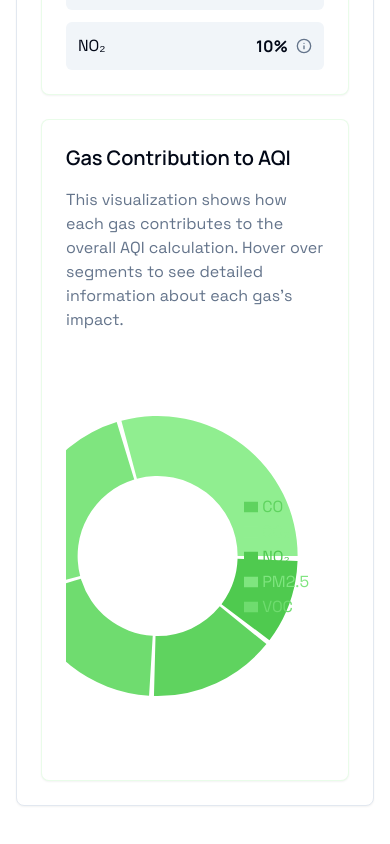
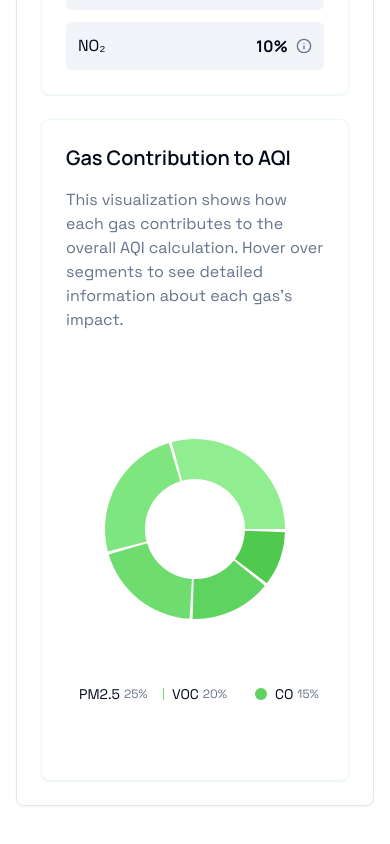
Before and after one commit to dipen353/IoT-AQI-Clean, a Next.js app: page /analytics in a window 390 px wide. Shown: the part 1198-2042 px from the top of the page. Built offline with nearby package versions, Linux system fonts and the light colour scheme.

Commit message:
Fixed Alignment of Gas Contribution Chart for better responsiveness and clarity

```diff
--- a/components/gas-contribution-chart.tsx
+++ b/components/gas-contribution-chart.tsx
@@ -39,10 +39,22 @@ const CustomTooltip = ({ active, payload }: any) => {
   return null
 }
 
+function useIsMobile(breakpoint = 768) {
+  const [isMobile, setIsMobile] = useState(false)
+  useEffect(() => {
+    const check = () => setIsMobile(window.innerWidth < breakpoint)
+    check()
+    window.addEventListener("resize", check)
+    return () => window.removeEventListener("resize", check)
+  }, [breakpoint])
+  return isMobile
+}
+
 export default function GasContributionChart() {
   const { theme } = useTheme()
   const [activeIndex, setActiveIndex] = useState<number | null>(null)
   const [mounted, setMounted] = useState(false)
+  const isMobile = useIsMobile()
 
   // Prevent hydration mismatch
   useEffect(() => {
@@ -68,14 +80,17 @@ export default function GasContributionChart() {
   const data = theme === "dark" ? darkModeGasData : gasData
 
   return (
-    <ResponsiveContainer width="100%" height="100%">
+    <div className={`w-full h-full ${isMobile ? "flex flex-col items-center justify-center" : "flex flex-row items-center justify-center"}`}>
+      {/* Chart */}
+      <div className={isMobile ? "w-full" : "w-2/3 min-w-[320px] max-w-[400px]"}>
+        <ResponsiveContainer width="100%" height={isMobile ? 260 : 400}>
           <PieChart>
             <Pie
               data={data}
               cx="50%"
-          cy="50%"
-          innerRadius={80}
-          outerRadius={activeIndex !== null ? 150 : 140}
+              cy={isMobile ? 120 : "50%"}
+              innerRadius={isMobile ? 50 : 80}
+              outerRadius={isMobile ? (activeIndex !== null ? 100 : 90) : (activeIndex !== null ? 150 : 140)}
               paddingAngle={2}
               dataKey="value"
               onMouseEnter={onPieEnter}
@@ -96,15 +111,36 @@ export default function GasContributionChart() {
               ))}
             </Pie>
             <Tooltip content={<CustomTooltip />} />
-        <Legend
-          layout="vertical"
-          verticalAlign="middle"
-          align="right"
-          formatter={(value, entry: any, index) => (
-            <span className={`font-space-grotesk ${activeIndex === index ? "font-bold" : ""}`}>{value}</span>
-          )}
-        />
           </PieChart>
         </ResponsiveContainer>
+      </div>
+      {/* Legend */}
+      <div
+        className={
+          isMobile
+            ? "mt-4 flex flex-row overflow-x-auto gap-3 justify-center w-full"
+            : "ml-8 flex flex-col gap-3 items-start min-w-[120px]"
+        }
+        style={isMobile ? {} : { height: 340 }}
+      >
+        {data.map((entry, index) => (
+          <button
+            key={entry.name}
+            className={`flex items-center px-2 py-1 rounded-md font-space-grotesk text-sm whitespace-nowrap transition-all ${activeIndex === index ? "font-bold bg-muted/60" : "bg-transparent"}`}
+            style={{ minWidth: 80 }}
+            onMouseEnter={() => setActiveIndex(index)}
+            onMouseLeave={onPieLeave}
+            onTouchStart={() => setActiveIndex(index)}
+            onTouchEnd={onPieLeave}
+          >
+            <span
+              className="inline-block w-3 h-3 rounded-full mr-2"
+              style={{ backgroundColor: entry.color, border: activeIndex === index ? "2px solid #000" : "none" }}
+            ></span>
+            {entry.name} <span className="ml-1 text-xs text-muted-foreground">{entry.value}%</span>
+          </button>
+        ))}
+      </div>
+    </div>
   )
 }
```
Lines whose indentation alone changed are shown as unchanged.
